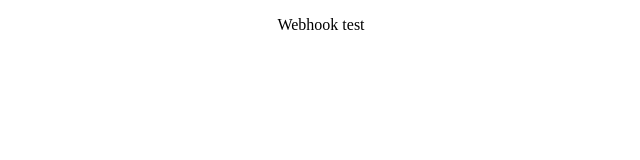
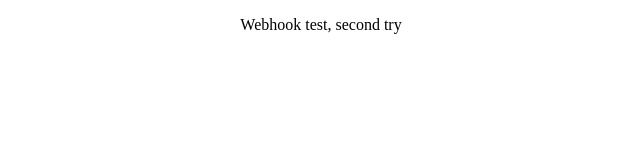
Before and after one commit to gleisonbs/adote-um-pet, a React (Create React App) app: page / in a window 1280 px wide. Shown: the top 160 px of the page, without its empty margins (319-959 px from the left). Built offline with nearby package versions, Linux system fonts and the light colour scheme.

Commit message:
Trying to configure the webhook on discord

```diff
--- a/src/components/app/App.js
+++ b/src/components/app/App.js
@@ -4,7 +4,7 @@ import './App.css';
 export default function App() {
   return (
     <div className="App">
-      <p>Webhook test</p>
+      <p>Webhook test, second try</p>
     </div>
   );
 }
```
